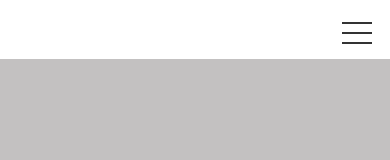
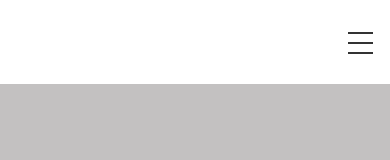
Before and after one commit to triplnj/final-uib-project, a website: page public/html/index.html in a window 390 px wide. Drawn offline with nearby package versions, Linux system fonts and the light colour scheme; files that its build step writes are made by us from their sources.

Commit message:
mobile responsive menu

```diff
--- a/public/html/index.html
+++ b/public/html/index.html
@@ -39,9 +39,9 @@
             <li>Contact</li>
           </a>
 
-        </ul>   </label>
+        </ul>
       </div>
-
+    </label>
 
   </header>
   <!-- <main>
--- a/styles/main.scss
+++ b/styles/main.scss
@@ -4,62 +4,53 @@
     box-sizing: border-box;
 }
 body{
+
     background-color: hsl(0, 5%, 20%, 0.3);
 }
 
 .navbar {
-    height: 7vh;
+    height: 10vh;
 
     background: rgb(255, 255, 255);
 
     display: flex;
     align-items: center;
-    justify-content: center;
-    i{
-        color: white;
-        position: absolute;
-        right:1rem;
-        top:1rem;
-    }
+    justify-content: flex-end;
+
     &-links {
         ul {
             display: flex;
 
             gap: 1rem;
 
-
         }
         a {
             color: white;
             text-decoration: none;
             list-style: none;
-
-
         }
     }
 
 
     label .menu {
-        position: fixed;
-        right: -5rem;
-        top: -5rem;
+        position: absolute;
+       right: 10px;
         z-index: 100;
-        width: 10rem;
-        height: 8rem;
+        width: 2rem;
+        height: 2rem;
 
         border-radius: 50% 50% 50% 50%;
         transition: .5s ease-in-out;
         transition: .5s ease-in-out;
         box-shadow: 0 0 0 0 #FFF, 0 0 0 0 #FFF;
-        cursor: pointer;
+
 
       }
 
       label .hamburger {
         position: absolute;
-        top: 7rem;
-        left: 2rem;
-        width: 30px;
+
+        width: 25px;
         height: 2px;
         background: #333;
         display: block;
@@ -87,12 +78,13 @@ body{
       label input { display: none; }
 
       label input:checked + .menu {
-        box-shadow: 0 0 0 100vw #FFF, 0 0 0 100vh #FFF;
+        background-color: #FFF;
+        box-shadow:0 0 0 100vw #fff, 0 0 0 100vh #fff;
         border-radius: 0;
-
       }
 
       label input:checked + .menu .hamburger {
+
         transform: rotate(45deg);
         transform: rotate(45deg);
 
@@ -126,6 +118,7 @@ body{
         opacity: 0;
         transition: .25s 0s ease-in-out;
         transition: .25s 0s ease-in-out;
+
       }
 
       label a {
```
Also changed, not shown: public/css/main.css, 1 other file.
